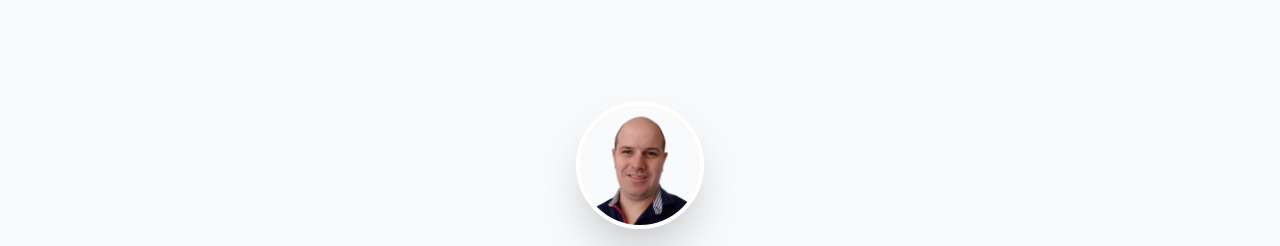
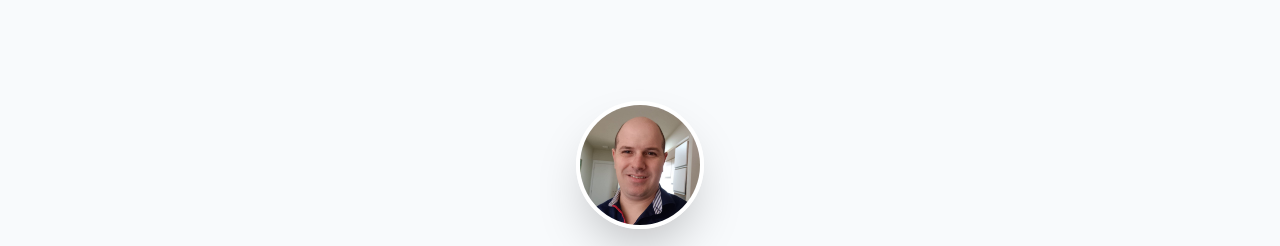
Before and after one commit to jgmouradev/Meu-Portifolio-2025, a plain HTML site: page index.html in a window 1280 px wide. Shown: the part 51-297 px from the top of the page. Drawn offline with nearby package versions, Linux system fonts and the light colour scheme.

Commit message:
Ajustes foto perfil

```diff
--- a/index.html
+++ b/index.html
@@ -72,7 +72,7 @@
           <div
             class="w-32 h-32 mx-auto mb-6 rounded-full overflow-hidden shadow-2xl border-4 border-white"
           >
-            <img src="assets/img/perfil.png" alt="Foto João Gabriel" class="w-full h-full object-cover"/>
+            <img src="assets/img/perfil.jpg" alt="Foto João Gabriel" class="w-full h-full object-cover"/>
           </div>
         </div>
         <h1
```
Also changed, not shown: assets/img/perfil.jpg (added), assets/img/perfil.png (deleted).
